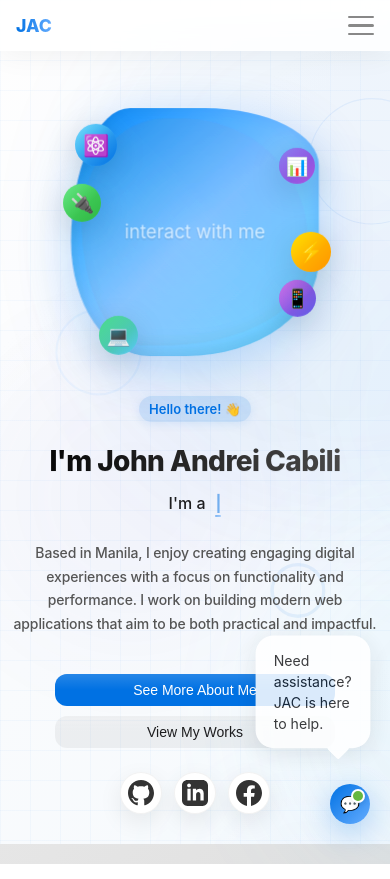
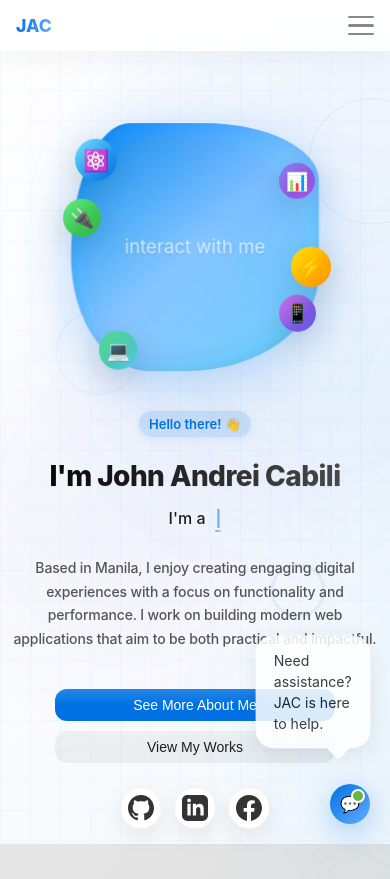
Before and after one commit to JohnAndreiCabili/john-cabili-portfolio, a React (Create React App) app: page / in a window 390 px wide. Built offline with nearby package versions, Linux system fonts and the light colour scheme.

Commit message:
fix: adjust layout top padding for better navigation spacing
- Increase top padding to 60px/45px/35px for desktop/tablet/mobile
- Provide appropriate margin below fixed navigation bar
- Maintain responsive design across all screen sizes

```diff
--- a/src/components/Layout.tsx
+++ b/src/components/Layout.tsx
@@ -15,15 +15,15 @@ interface LayoutProps {
 
 const Main = styled(motion.main)`
   min-height: 100vh;
-  padding: 50px 0 0;
+  padding: 60px 0 0;
   position: relative;
 
   @media (max-width: 768px) {
-    padding: 30px 0 0;
+    padding: 45px 0 0;
   }
 
   @media (max-width: 480px) {
-    padding: 20px 0 0;
+    padding: 35px 0 0;
   }
 `;
 
```
